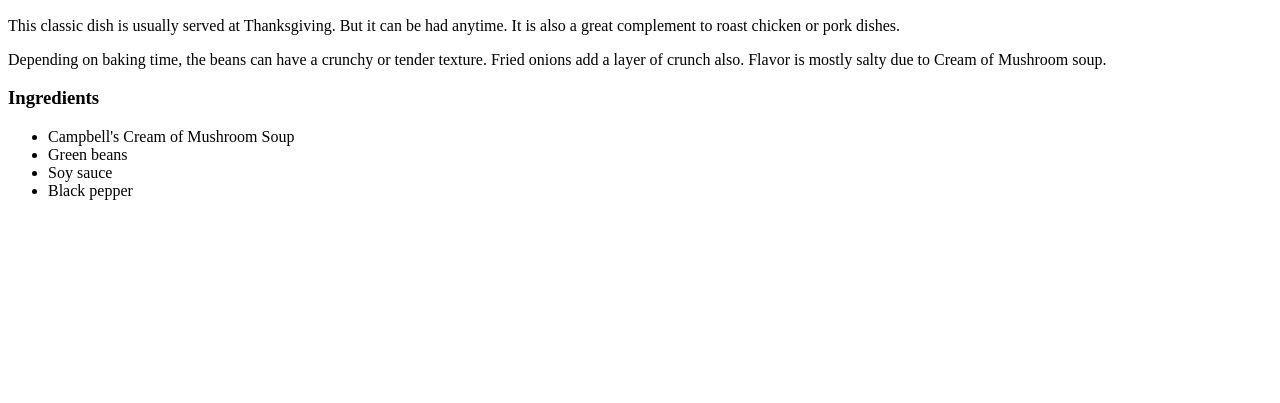
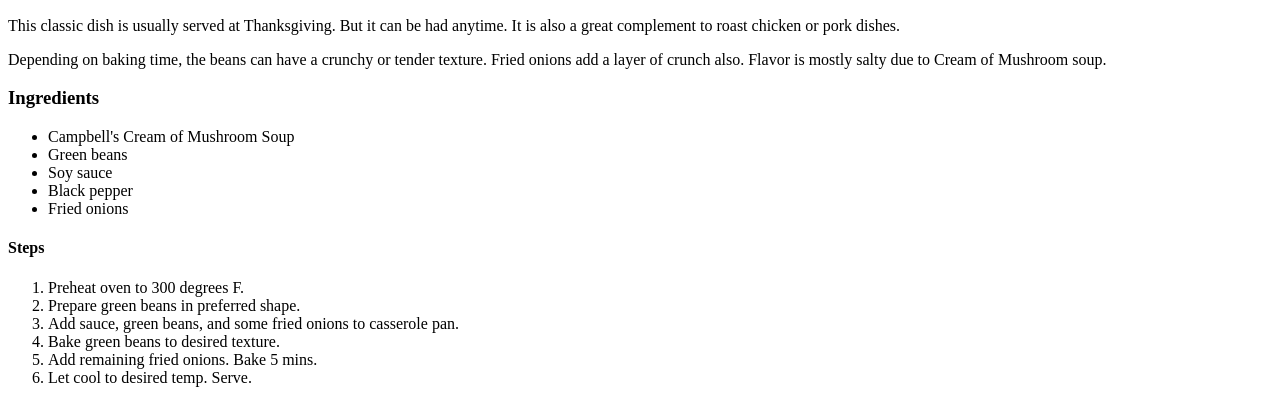
Before and after one commit to alyssa-alexis/odin-recipes, a plain HTML site: page recipes/greenbeancasserole.html in a window 1280 px wide. Shown: the part 460-863 px from the top of the page. Before the commit the page ends 800 px from the top, so only its background shows below. Drawn offline with Linux system fonts and the light colour scheme.

Commit message:
Docs(GBC): list steps; add fried onions to ingredients

```diff
--- a/recipes/greenbeancasserole.html
+++ b/recipes/greenbeancasserole.html
@@ -17,6 +17,16 @@
                 <li>Green beans</li>
                 <li>Soy sauce</li>
                 <li>Black pepper</li>
+                <li>Fried onions</li>
             </ul>
+        <h4>Steps</h4>
+        <ol>
+            <li>Preheat oven to 300 degrees F.</li>
+            <li>Prepare green beans in preferred shape.</li>
+            <li>Add sauce, green beans, and some fried onions to casserole pan.</li>
+            <li>Bake green beans to desired texture.</li>
+            <li>Add remaining fried onions. Bake 5 mins.</li>
+            <li>Let cool to desired temp. Serve.</li>
+        </ol>
     </body>
 </html>
```
